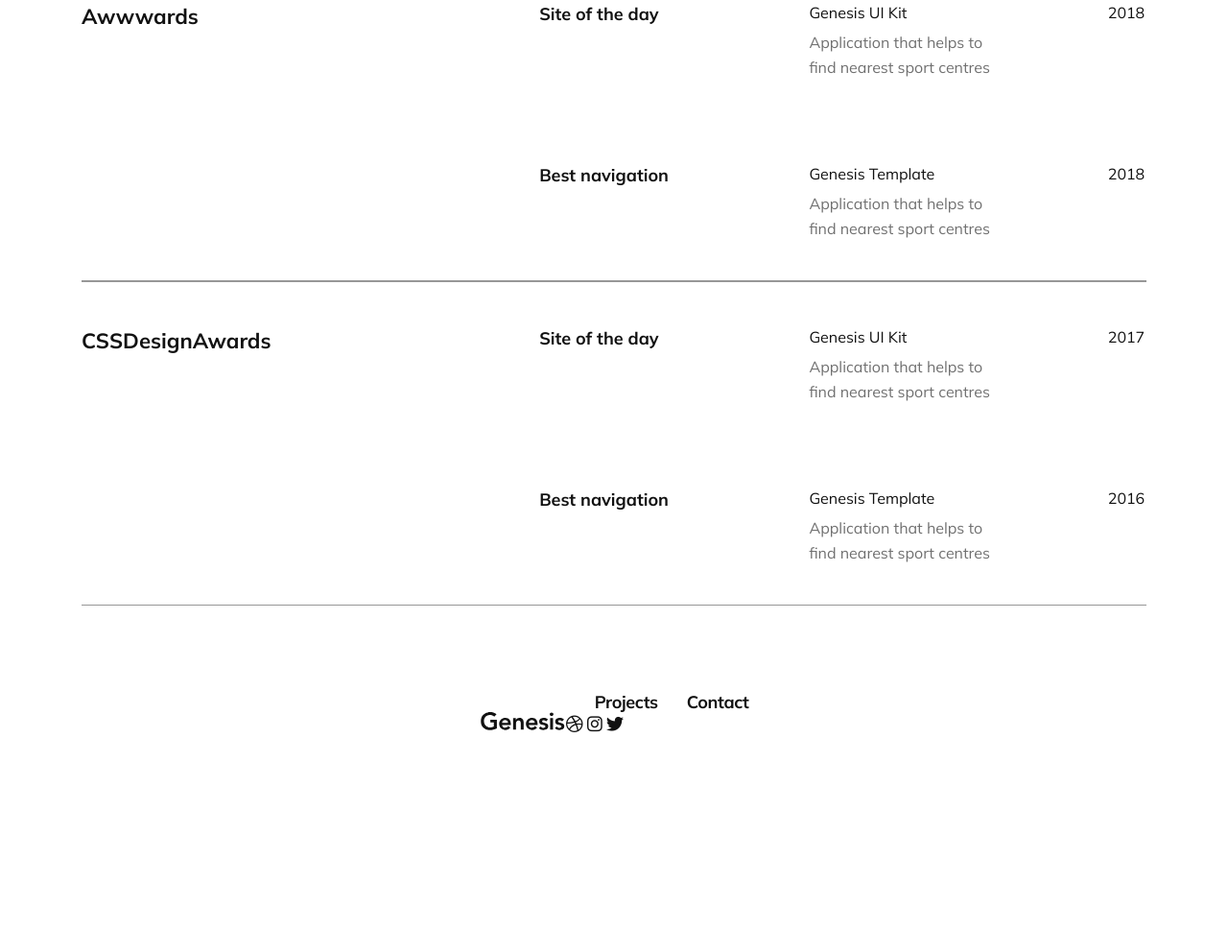
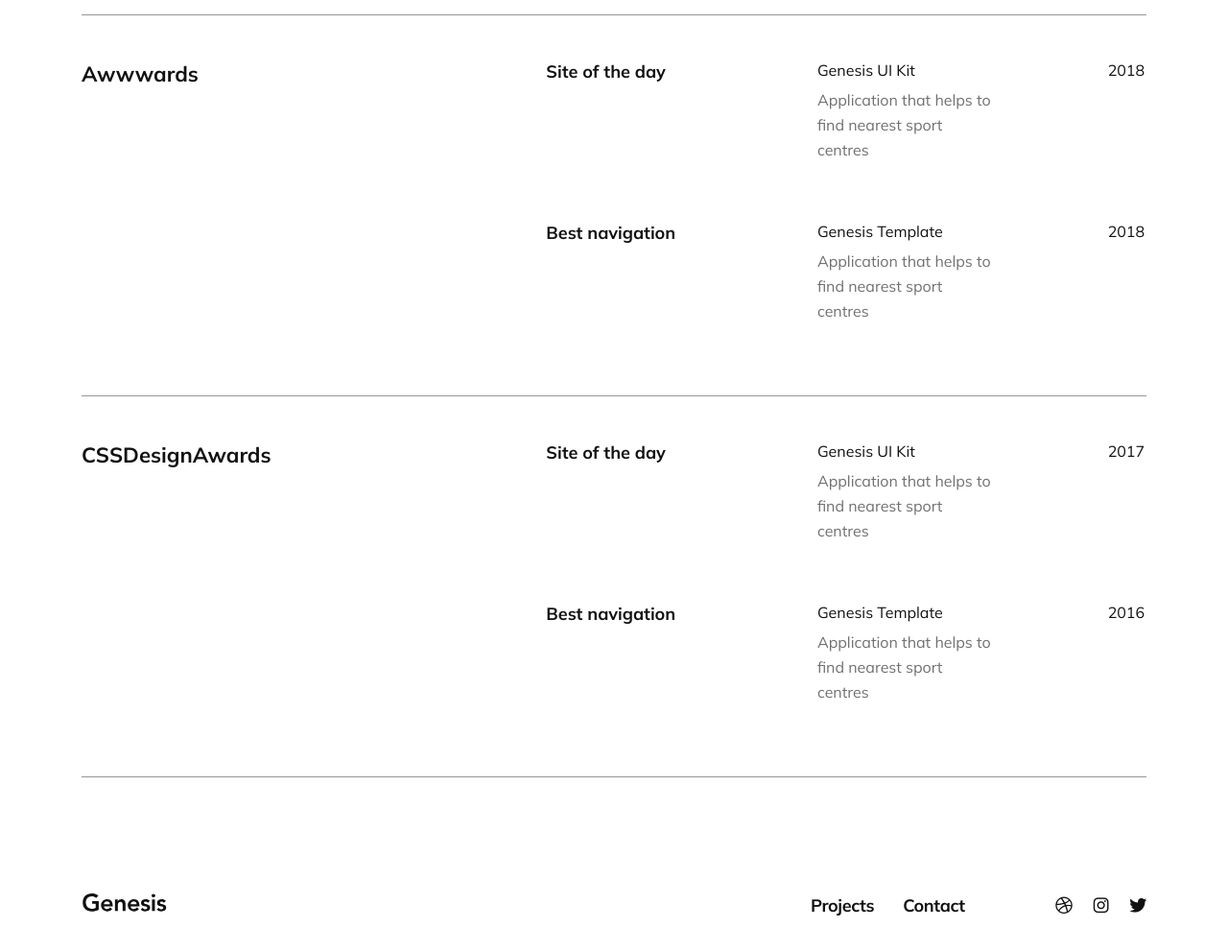
Before and after one commit to agorbacheva-y/Sass-genesis, a plain HTML site: page index.html in a window 1280 px wide. Shown: the part 2915-3907 px from the top of the page at 96% size. Before the commit the page ends 3731 px from the top, so only its background shows below. Drawn offline with Linux system fonts and the light colour scheme.

Commit message:
adjust footer itmes spacing

```diff
--- a/index.html
+++ b/index.html
@@ -148,7 +148,7 @@
             </svg>
         </div>
 
-        <div>
+        <div class="footer__links">
             <nav class="footer__nav">
                 <ul>
                     <li><a href="#">Projects</a></li>
--- a/styles/index.scss
+++ b/styles/index.scss
@@ -30,7 +30,7 @@
     height: 60px;
 }
 
-/* NAV BAR in header */
+/* NAV BAR in header & footer */
 ul {
     list-style-type: none;
 }
@@ -191,7 +191,7 @@ li {
     font-family: variables.$fonts;
     font-style: variables.$font-style;
     font-weight: variables.$font-bold;
-    font-size: 28px;
+    font-size: 26px; /*changed size from 28px to match look in figma*/
     line-height: 38px;
     /* or 136% */
     color: variables.$primary-color;
@@ -208,7 +208,6 @@ li {
     line-height: 23px;
     /* identical to box height */
     color: variables.$primary-color;
-
     mix-blend-mode: normal;
     opacity: 0.6;
 
@@ -266,10 +265,9 @@ li {
 .awards__container {
     display: grid;
     border-top: 0.5px solid #979797;
-    border-bottom: 0.5px solid #979797;
     width: variables.$container-width;
-    margin: auto;
-    grid-template-columns: 11.875fr 7fr 4.75fr 3fr 1fr;
+    margin: 60px auto;
+    grid-template-columns: 12fr 7fr 4.5fr 3fr 1fr;
     grid-template-rows: repeat(2, 5fr 3fr 10fr);
 }
 
@@ -318,12 +316,27 @@ li {
     font-size: 18px;
     line-height: 23px;
     letter-spacing: -0.346154px;
+    border-top: 0.5px solid #979797;
 
     display: flex;
     max-width: variables.$container-width;
     width: 100%;
-    justify-content: center;
+    min-height: 145px;
+    justify-content: space-between;
     align-items: flex-end;
     margin: 50px auto;
-    height: 85px;
+
 }
+
+.footer__links {
+    display: flex;
+    max-width: 380px;
+    width: 100%;
+    justify-content: space-between;
+}
+
+.footer__icons {
+    display: flex;
+    width: 95px;
+    justify-content: space-between;
+}
```
Also changed, not shown: dist/css/index.css, styles/index.css, 1 other file.
